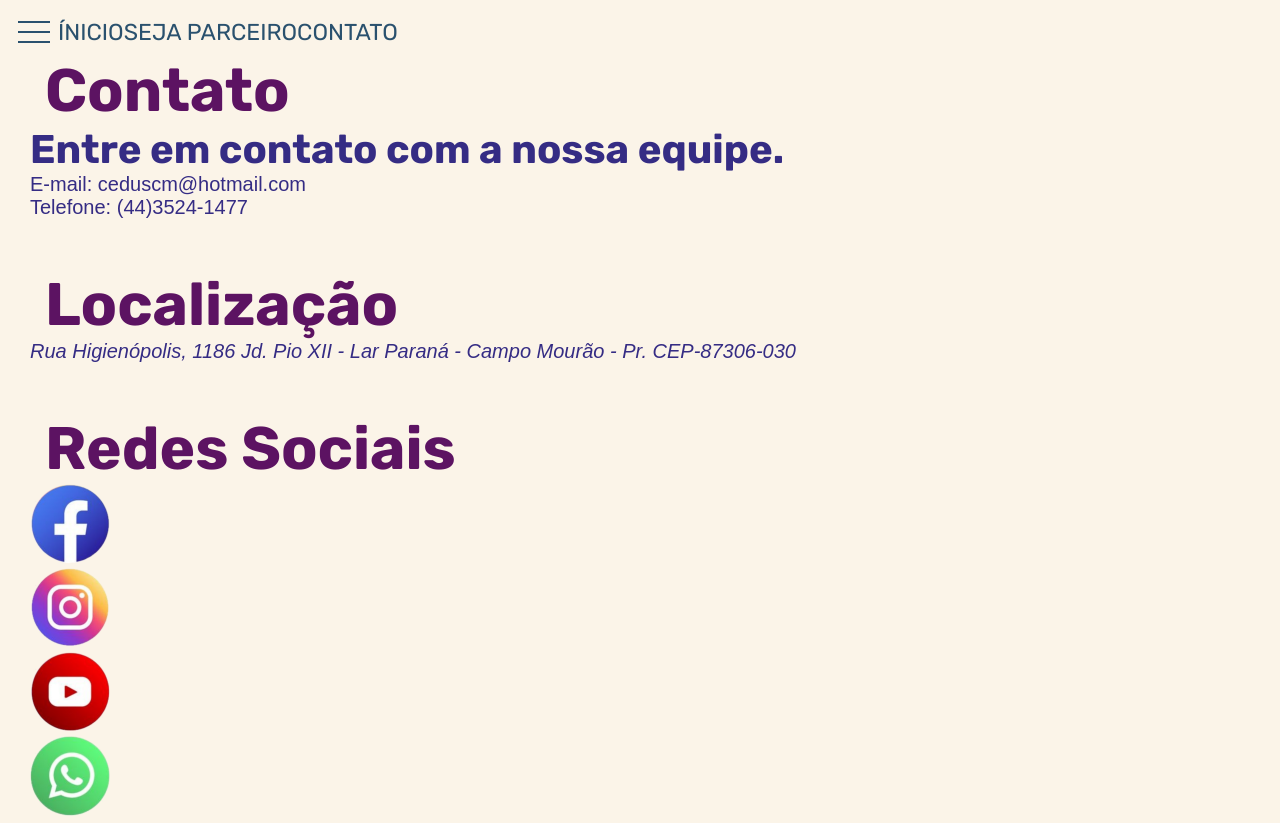
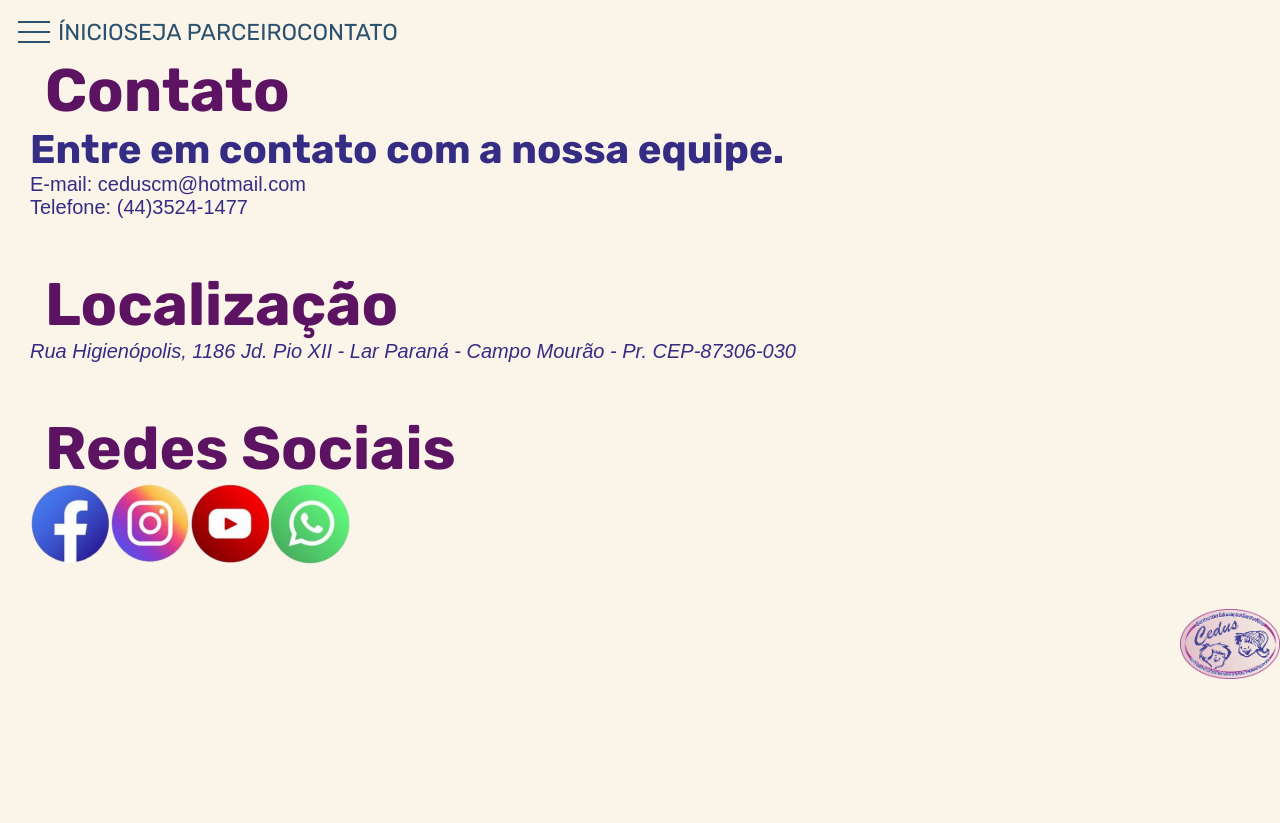
Before and after one commit to Kauany7492/Pag-Contato-Cedus, a plain HTML site: page index.html in a window 1280 px wide. Shown: the top 823 px of the page. After the commit the page ends 800 px from the top, so only its background shows below. Drawn offline with Linux system fonts and the light colour scheme.

Commit message:
Update style.css

```diff
--- a/style.css
+++ b/style.css
@@ -10,7 +10,17 @@
 }
 
 .lista-rs{
-   list-style: none;
+     display: table;
+}
+
+.lista-rs li{
+    list-style-type: none;
+    display: table-cell;
+}
+
+.lista-rs li a{
+    display: block;
+    text-decoration: none;
 }
 
 body{
```
